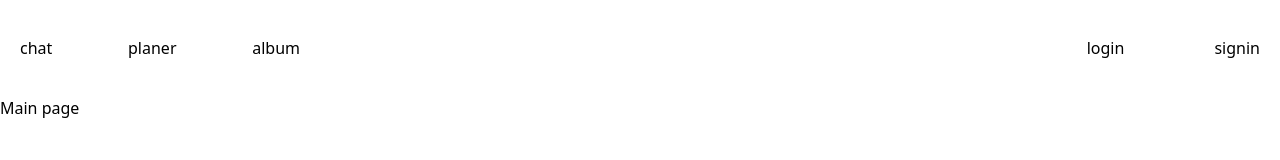
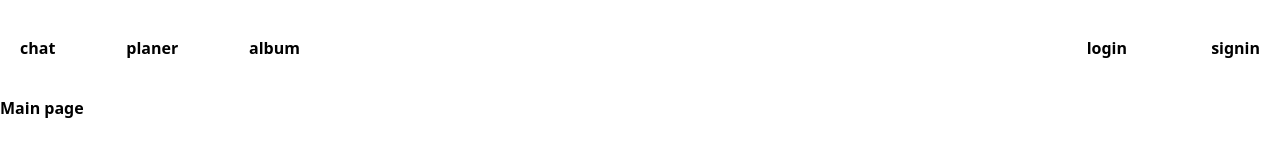
Before and after one commit to csm009177/sofia, a Next.js app: page / in a window 1280 px wide. Shown: the top 160 px of the page. Built offline with nearby package versions, Linux system fonts and the light colour scheme.

Commit message:
메인페이지 유즈이펙트 로직을 반대로 변경  -> /login이거나 /signin 일 때 header를 끄는 방식

```diff
--- a/app/(pages)/layout.tsx
+++ b/app/(pages)/layout.tsx
@@ -19,7 +19,7 @@ export default function RootLayout({ children }: ChildrenProps) {
   const searchParams = useSearchParams();
 
   useEffect(() => {
-    if (pathname=== "/" || pathname === "/chat" || pathname === "/planer" || pathname === "/album") {
+    if (pathname=== "/login" || pathname === "/signin" ) {
       setShowHeader(false);
     } else {
       setShowHeader(true);
@@ -27,8 +27,8 @@ export default function RootLayout({ children }: ChildrenProps) {
   }, [pathname]);
 
   return (
-    <div className="flex flex-col justify-between h-screen w-screen overflow-hidden">
-      {showHeader ? "" : <Header />}
+    <div className="flex flex-col justify-between h-screen w-screen overflow-hidden font-bold">
+      {showHeader ? <Header />: null }
       {children}
     </div>
   );
```
